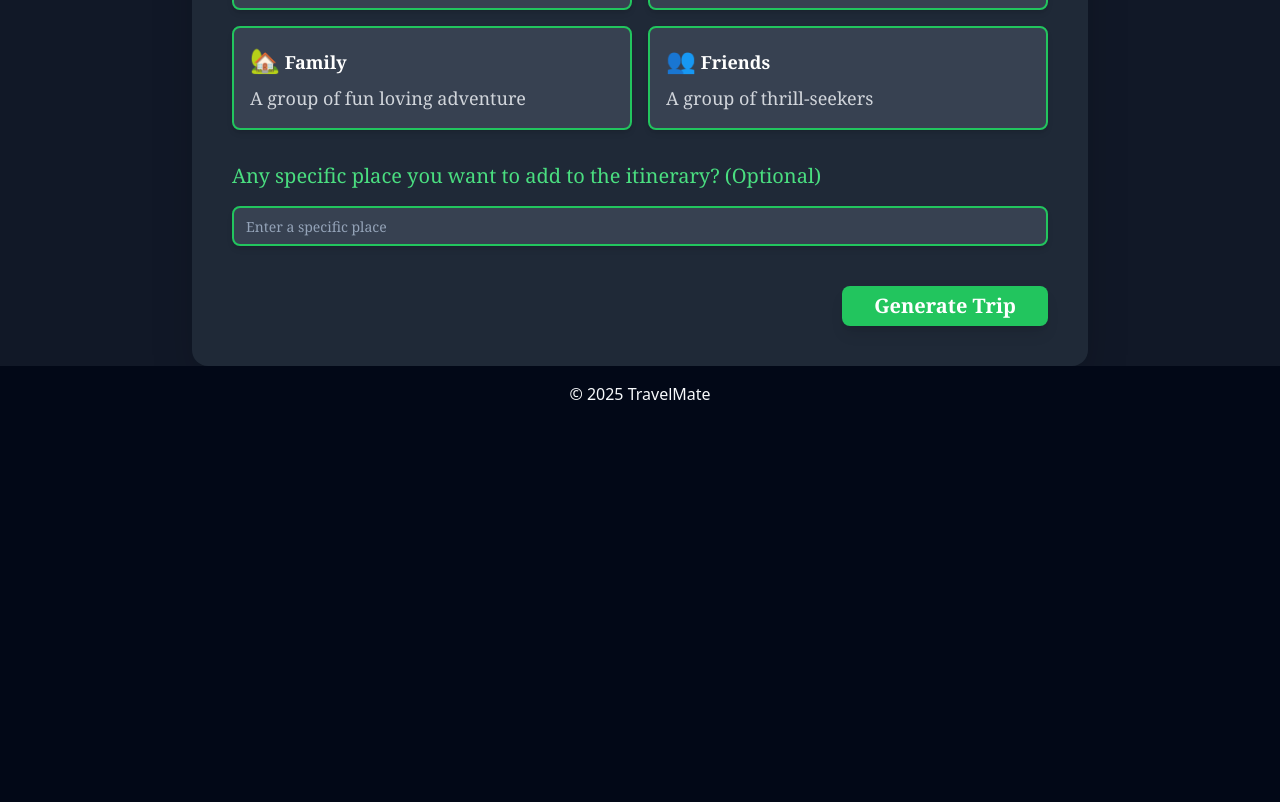
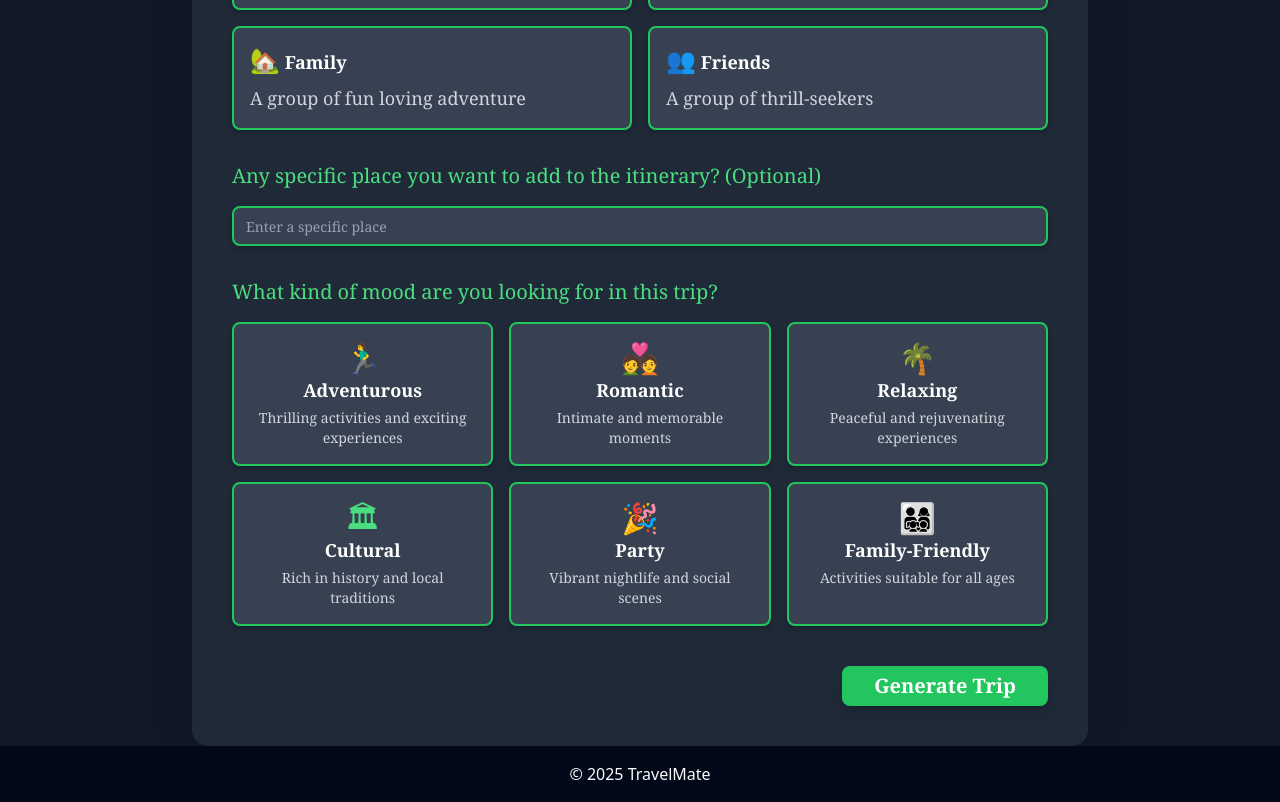
Before and after one commit to Pankajjoshi11/AI_itinerary_generator, a React (Vite) app: page /create-trip in a window 1280 px wide. Shown: the part 1000-1802 px from the top of the page. Before the commit the page ends 1422 px from the top, so only its background shows below. Built offline with nearby package versions, Linux system fonts and the light colour scheme; no server answers; sample sign-in values are in the browser's storage.

Commit message:
final final changes

```diff
--- a/src/components/HomePage/HomePage.jsx
+++ b/src/components/HomePage/HomePage.jsx
@@ -1,4 +1,4 @@
-import React, { useEffect, useState } from "react";
+import React, { useEffect, useState, useCallback } from "react";
 import GooglePlacesAutocomplete from "react-google-places-autocomplete";
 import { Button } from "../ui/button";
 import { toast } from "sonner";
@@ -16,7 +16,7 @@ import { Input } from "@/components/ui/input";
 import { Label } from "@/components/ui/label";
 import {
     AI_PROMPT_HOTELS,
-    SelectBudgetOptions,
+    TripMoodOptions,
     SelectTravelerList,
     CityBudgets,
 } from "@/constants/options";
@@ -29,43 +29,71 @@ import Slider from "react-slider";
 import { FaRupeeSign } from "react-icons/fa";
 
 export const HomePage = () => {
-    const [place, setPlace] = useState();
-    const [startCity, setStartCity] = useState();
+    const [place, setPlace] = useState(null); // Initialize as null to handle undefined
+    const [startCity, setStartCity] = useState(null); // Initialize as null to handle undefined
     const [startDate, setStartDate] = useState(new Date());
-    const [formData, setFormData] = useState([]);
+    const [formData, setFormData] = useState({
+        noOfDays: 0,
+        location: null,
+        budget: 0,
+        people: "",
+        startCity: null,
+        startDate: new Date(),
+        mood: "", // Added mood to formData
+        specificPlace: "",
+    });
     const [openDialog, setOpenDialog] = useState(false);
     const [loading, setLoading] = useState(false);
     const [approxBudget, setApproxBudget] = useState(null);
     const [budget, setBudget] = useState(0);
-    const [specificPlace, setSpecificPlace] = useState("");
+    const [specificPlace, setSpecificPlace] = useState(""); // Maintain separate state for specificPlace
+    const [selectedMood, setSelectedMood] = useState(""); // Maintain separate state for mood
 
-    const handleInputChanges = (name, value) => {
-        const processedValue = name === "budget" ? parseInt(value, 10) || 0 : value;
-        setFormData({
-            ...formData,
+    // Memoize handleInputChanges to prevent unnecessary re-renders
+    const handleInputChanges = useCallback((name, value) => {
+        const processedValue = name === "budget"
+            ? parseInt(value, 10) || 0
+            : name === "location" || name === "startCity"
+            ? value
+            : value || "";
+
+        setFormData((prev) => ({
+            ...prev,
             [name]: processedValue,
-        });
+        }));
+
         if (name === "location" || name === "startCity") {
             updateApproxBudget(processedValue);
         }
         if (name === "specificPlace") {
-            setSpecificPlace(value); // Sync state
+            setSpecificPlace(value); // Sync specificPlace state
         }
-    };
+        if (name === "mood") {
+            setSelectedMood(value); // Sync mood state
+        }
+    }, []); // No dependencies needed since it only updates formData
 
     const updateApproxBudget = (value) => {
         const city = value?.label || value;
         if (CityBudgets[city]) {
             setApproxBudget(CityBudgets[city]);
+            // Reset budget slider to moderate if approxBudget changes
+            if (formData.budget === 0) {
+                handleInputChanges("budget", CityBudgets[city].moderate);
+                setBudget(CityBudgets[city].moderate);
+            }
         } else {
             setApproxBudget(null);
         }
     };
 
-    useEffect(() => {}, [formData]);
+    useEffect(() => {
+        // Log formData for debugging
+        console.log("Form Data Updated:", formData);
+    }, [formData]);
 
     const onGenerateTrip = async () => {
-        const user = localStorage.getItem("user");
+        const user = JSON.parse(localStorage.getItem("user"));
 
         if (!user) {
             setOpenDialog(true);
@@ -73,15 +101,16 @@ export const HomePage = () => {
         }
 
         if (
-            formData?.noOfDays > 15 ||
-            formData?.noOfDays < 1 ||
-            !formData?.location ||
-            !formData?.budget ||
-            !formData?.people ||
-            !formData?.startCity ||
-            !formData?.startDate
+            !formData.noOfDays ||
+            formData.noOfDays > 15 ||
+            formData.noOfDays < 1 ||
+            !formData.location ||
+            !formData.budget ||
+            !formData.people ||
+            !formData.startCity ||
+            !formData.startDate
         ) {
-            toast("Please fill all details!");
+            toast("Please fill all required details!");
             return;
         }
 
@@ -91,17 +120,24 @@ export const HomePage = () => {
         );
 
         const FINAL_PROMPT = AI_PROMPT_HOTELS
-            .replace("{people}", formData?.people)
-            .replace("{location}", formData?.location?.label)
-            .replace("{budget}", formData?.budget);
+            .replace("{people}", formData.people)
+            .replace("{location}", formData.location.label)
+            .replace("{budget}", formData.budget)
+            .replace("{mood}", selectedMood || "relaxed"); // Include mood in the prompt
 
+        try {
             const result = await chatSession.sendMessage(FINAL_PROMPT);
             const responseText = result?.response?.text();
-        console.log("--", responseText);
+            console.log("Raw AI Response for Hotels:", responseText);
 
             const responseJSON = JSON.parse(responseText);
             setLoading(false);
-        saveAiTrip(responseJSON);
+            await saveAiTrip(responseJSON);
+        } catch (error) {
+            console.error("Error generating trip:", error);
+            setLoading(false);
+            toast.error("Failed to generate trip. Please try again.");
+        }
     };
 
     const navigate = useNavigate();
@@ -110,10 +146,12 @@ export const HomePage = () => {
         setLoading(true);
         const user = JSON.parse(localStorage.getItem("user"));
         const docId = Date.now().toString();
+        try {
             await setDoc(doc(db, "AItrip", docId), {
                 userSelection: {
                     ...formData,
-                specificPlace: specificPlace || "", // Include specificPlace
+                    specificPlace: specificPlace || "",
+                    mood: selectedMood || "", // Include mood in userSelection
                 },
                 tripData: { hotels: TripData.hotels || [] },
                 userEmail: user?.email,
@@ -121,6 +159,11 @@ export const HomePage = () => {
             });
             setLoading(false);
             navigate("/view-trip/" + docId);
+        } catch (error) {
+            console.error("Error saving trip to Firestore:", error);
+            setLoading(false);
+            toast.error("Failed to save trip. Please try again.");
+        }
     };
 
     const handleKeyDown = (event) => {
@@ -135,7 +178,7 @@ export const HomePage = () => {
                 <Card className="mt-12 shadow-2xl bg-gray-800 border-none rounded-2xl p-8">
                     <CardHeader>
                         <CardTitle className="text-4xl font-bold text-center text-white tracking-wide">
-                            Please Share Your Travel Preferences with Us🏕️🌴
+                            Please Share Your Travel Preferences with Us🏕🌴
                         </CardTitle>
                         <CardDescription className="pt-6 pb-4 text-center md:text-left font-light text-lg tracking-normal text-gray-300">
                             Simply provide some basic information, and our trip
@@ -168,6 +211,8 @@ export const HomePage = () => {
                                                         val
                                                     );
                                                 },
+                                                placeholder: "Search for your start city...",
+                                                isClearable: true,
                                             }}
                                             className="text-black"
                                         />
@@ -195,6 +240,8 @@ export const HomePage = () => {
                                                         val
                                                     );
                                                 },
+                                                placeholder: "Search for your destination...",
+                                                isClearable: true,
                                             }}
                                             className="text-black"
                                         />
@@ -209,9 +256,9 @@ export const HomePage = () => {
                                             Approximate Budget
                                         </Label>
                                         <div className="p-4 bg-gray-700 rounded-lg shadow-md text-white">
-                                            <p>Low-cost: {approxBudget.low}</p>
-                                            <p>Moderate: {approxBudget.moderate}</p>
-                                            <p>Luxury: {approxBudget.luxury}</p>
+                                            <p>Low-cost: {approxBudget.low} INR</p>
+                                            <p>Moderate: {approxBudget.moderate} INR</p>
+                                            <p>Luxury: {approxBudget.luxury} INR</p>
                                         </div>
                                     </div>
                                 )}
@@ -226,8 +273,10 @@ export const HomePage = () => {
                                     <Input
                                         id="days"
                                         type="number"
-                                        placeholder="ex. 3"
-                                        min="0"
+                                        placeholder="Ex. 3"
+                                        min="1"
+                                        max="15"
+                                        value={formData.noOfDays || ""}
                                         onChange={(e) =>
                                             handleInputChanges(
                                                 "noOfDays",
@@ -246,7 +295,7 @@ export const HomePage = () => {
                                         When do you plan to start your trip?
                                     </Label>
                                     <DatePicker
-                                        selected={startDate}
+                                        selected={formData.startDate}
                                         onChange={(date) => {
                                             setStartDate(date);
                                             handleInputChanges(
@@ -254,8 +303,10 @@ export const HomePage = () => {
                                                 date
                                             );
                                         }}
+                                        minDate={new Date()} // Prevent past dates
                                         className="w-full border-2 border-green-500 bg-gray-700 text-white placeholder-gray-400 rounded-lg shadow-md p-2 focus:ring-2 focus:ring-green-400 focus:border-transparent"
                                         dateFormat="yyyy-MM-dd"
+                                        placeholderText="Select start date"
                                     />
                                 </div>
                                 <div className="space-y-4">
@@ -263,7 +314,7 @@ export const HomePage = () => {
                                         htmlFor="budget"
                                         className="text-xl font-medium text-green-400"
                                     >
-                                        What's your spending limit?
+                                        What's your spending limit? (Excluding Flights)
                                     </Label>
                                     <div className="p-4 bg-gray-700 rounded-lg shadow-md">
                                         <Slider
@@ -308,9 +359,10 @@ export const HomePage = () => {
                                                         )
                                                     }
                                                     className={`p-4 border-2 border-green-500 bg-gray-700 rounded-lg shadow-md hover:shadow-xl transition-all duration-200 ${
-                                                        formData?.people ===
-                                                            item.people &&
-                                                        `shadow-xl border-green-600`
+                                                        formData.people ===
+                                                        item.people
+                                                            ? "shadow-xl border-green-600 bg-gray-600"
+                                                            : ""
                                                     }`}
                                                 >
                                                     <h2 className="font-bold text-white">
@@ -339,6 +391,7 @@ export const HomePage = () => {
                                         id="specificPlace"
                                         type="text"
                                         placeholder="Enter a specific place"
+                                        value={specificPlace}
                                         onChange={(e) =>
                                             handleInputChanges(
                                                 "specificPlace",
@@ -347,6 +400,40 @@ export const HomePage = () => {
                                         }
                                         className="border-2 border-green-500 bg-gray-700 text-white placeholder-gray-400 rounded-lg shadow-md focus:ring-2 focus:ring-green-400 focus:border-transparent"
                                     />
+                                </div>
+                                <div className="space-y-4">
+                                    <Label
+                                        htmlFor="tripMood"
+                                        className="text-xl font-medium text-green-400"
+                                    >
+                                        What kind of mood are you looking for in this trip?
+                                    </Label>
+                                    <div className="grid grid-cols-2 md:grid-cols-3 gap-4">
+                                        {TripMoodOptions.map((mood, index) => (
+                                            <div
+                                                key={index}
+                                                onClick={() => {
+                                                    setSelectedMood(mood.value);
+                                                    handleInputChanges("mood", mood.value);
+                                                }}
+                                                className={`p-4 border-2 border-green-500 bg-gray-700 rounded-lg shadow-md hover:shadow-xl transition-all duration-200 cursor-pointer ${
+                                                    formData.mood === mood.value
+                                                        ? "shadow-xl border-green-600 bg-gray-600"
+                                                        : ""
+                                                }`}
+                                            >
+                                                <div className="text-center">
+                                                    <span className="text-3xl mb-2 text-green-400">{mood.icon}</span>
+                                                    <h3 className="text-lg font-semibold text-white">
+                                                        {mood.title}
+                                                    </h3>
+                                                    <p className="text-sm text-gray-300 mt-1">
+                                                        {mood.description}
+                                                    </p>
+                                                </div>
+                                            </div>
+                                        ))}
+                                    </div>
                                 </div>
                             </div>
                         </form>
@@ -369,3 +456,5 @@ export const HomePage = () => {
         </>
     );
 };
+
+export default HomePage;
--- a/src/constants/options.js
+++ b/src/constants/options.js
@@ -41,6 +41,44 @@ export const CityBudgets = {
     },
     // Add more cities and their budgets here
 };
+export const TripMoodOptions = [
+    {
+        title: "Adventurous",
+        icon: "🏃‍♂",
+        description: "Thrilling activities and exciting experiences",
+        value: "adventurous"
+    },
+    {
+        title: "Romantic",
+        icon: "💑",
+        description: "Intimate and memorable moments",
+        value: "romantic"
+    },
+    {
+        title: "Relaxing",
+        icon: "🌴",
+        description: "Peaceful and rejuvenating experiences",
+        value: "relaxing"
+    },
+    {
+        title: "Cultural",
+        icon: "🏛",
+        description: "Rich in history and local traditions",
+        value: "cultural"
+    },
+    {
+        title: "Party",
+        icon: "🎉",
+        description: "Vibrant nightlife and social scenes",
+        value: "party"
+    },
+    {
+        title: "Family-Friendly",
+        icon: "👨‍👩‍👧‍👦",
+        description: "Activities suitable for all ages",
+        value: "family"
+    }
+];
 export const SelectBudgetOptions = [
 	{
 		id: 1,
@@ -66,13 +104,14 @@ export const AI_PROMPT_FLIGHTS =
     "Generate a list of flight options for {people} traveling from {fromLocation} to {toLocation} on {date} within a budget of {budget} INR. Return the result as a JSON array where each element contains: AirlineName, FlightNumber, DepartureTime, ArrivalTime, DepartureAirport, ArrivalAirport, Price, FlightDuration, and BookingURL. Example: [{'AirlineName': 'Example', ...}, ...].";
 /* prettier-ignore */
 export const AI_PROMPT =
-	"Generate a {noOfDays}-days travel plan for a {people} in {location} on a {budget} budget. \n\nProvide: 1. A list of \"hotels\" with the following details: HotelName, HotelAddress, Price, HotelImageURL from Google images, GeoCoordinates, Rating, and Description.\n\t      2. Suggest an \"itinerary\" including- PlaceName, PlaceDetails, PlaceImageURL, GeoCoordinates, TicketPricing, TravelTime to Each Location, and the Best Time to Visit.\n\t\t\t\nPresent this information in JSON format.";
+	"Generate a {noOfDays}-days travel plan for a {people} in {location} on a {budget} budget. \n\nProvide: 1. A list of \"hotels\" with the following details: HotelName, HotelAddress, Price, HotelImageURL from Google images, GeoCoordinates, Rating, and Description.\n\t      2. Suggest an \"itinerary\" including- PlaceName, PlaceDetails, PlaceImageURL, GeoCoordinates, TicketPricing, TravelTime to Each Location, and the Best Time to Visit The trip should have a {mood} mood....\n\t\t\t\nPresent this information in JSON format.";
 
 export const AI_PROMPT_HOTELS =
     "Generate a list of hotels for a {people} in {location} on a budget where the hotel prices are approximately half of {budget} INR. Provide the following details for each hotel: HotelName, HotelAddress, Price, HotelImageURL from Google images, GeoCoordinates, Rating, and Description. Present this information in JSON format.";
 /* prettier-ignore */
 export const AI_PROMPT_ITINERARY =
-    "Generate a {noOfDays}-days travel itinerary for {people} in {location} starting on {startDate} (in YYYY-MM-DD format) on an approximate {budget} INR budget, beginning from the hotel '{HotelName}' at GeoCoordinates {startingGeoCoordinates}. Include {specificPlace} as a mandatory stop in the itinerary if provided, ensuring no user-requested locations are missed. Suggest an itinerary with activities ordered logically based on proximity and travel efficiency, starting with locations closest to the hotel and progressing outward or in a practical travel sequence, tailored to the season at {location} during {startDate} (e.g., summer, winter, monsoon, considering weather and seasonal events). For each activity, include: PlaceName, PlaceDetails, PlaceImageURL, GeoCoordinates, TicketPricing, TravelTime from the previous location (or hotel for the first activity), BestTimeToVisit, and HowToTravel (suggest a mode of transportation such as train, bus, local vehicle, car, or plane, explicitly stating the starting point, e.g., 'Taxi from hotel' for the first activity or 'Bus from [previous PlaceName]' for subsequent activities, considering distance, budget, and practicality). Present this information in JSON format. At the end, provide an 'ApproximateTotalBudget' field (in INR) for the entire trip, excluding flight costs but including all local transportation costs at the destination based on the suggested HowToTravel options.";
+    "Generate a {noOfDays}-days travel itinerary for {people} in {location} starting on {startDate} (in YYYY-MM-DD format) on an approximate {budget} INR budget, beginning from the hotel at GeoCoordinates {startingGeoCoordinates}. Include {specificPlace} as a mandatory stop in the itinerary if provided, ensuring no user-requested locations are missed. Suggest an itinerary with activities ordered logically based on proximity and travel efficiency, starting with locations closest to the hotel and progressing outward or in a practical travel sequence, tailored to the season at {location} during {startDate} (e.g., summer, winter, monsoon, considering weather and seasonal events). For each activity, include: PlaceName, PlaceDetails, PlaceImageURL, GeoCoordinates, TicketPricing, TravelTime from the previous location (or hotel for the first activity), BestTimeToVisit, and HowToTravel (suggest a mode of transportation such as train, bus, local vehicle, car, or plane, explicitly stating the starting point, e.g., 'Taxi from hotel' for the first activity or 'Bus from [previous PlaceName]' for subsequent activities, considering distance, budget, and practicality). Present this information in JSON format. At the end, provide an 'ApproximateTotalBudget' field (in INR) for the entire trip, excluding flight costs but including all local transportation costs at the destination based on the suggested HowToTravel options.";
+
 // src/constants/options.js
 // src/constants/options.js
 export const AI_PROMPT_PACKING =
```
Also changed, not shown: src/components/Trip/Pdfmaker.jsx (+5 -4 lines). Lines whose indentation alone changed are shown as unchanged.
